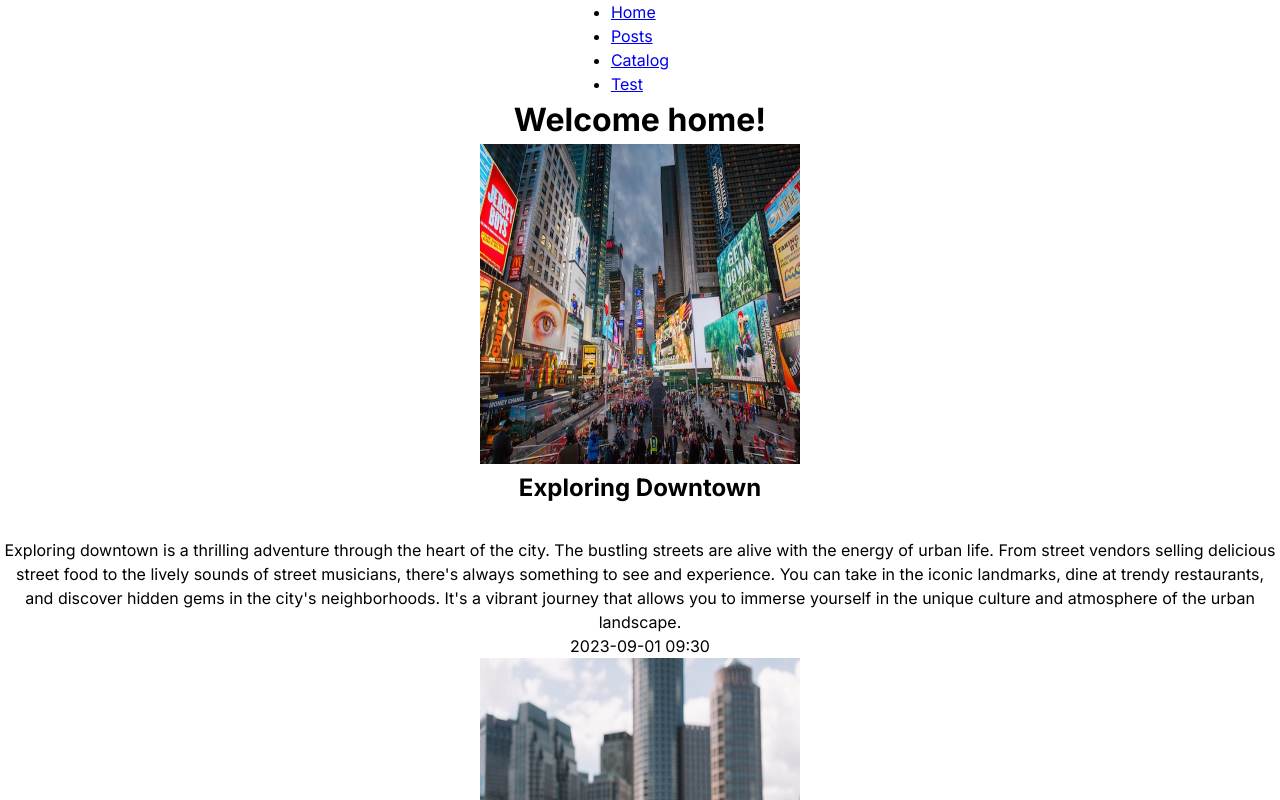
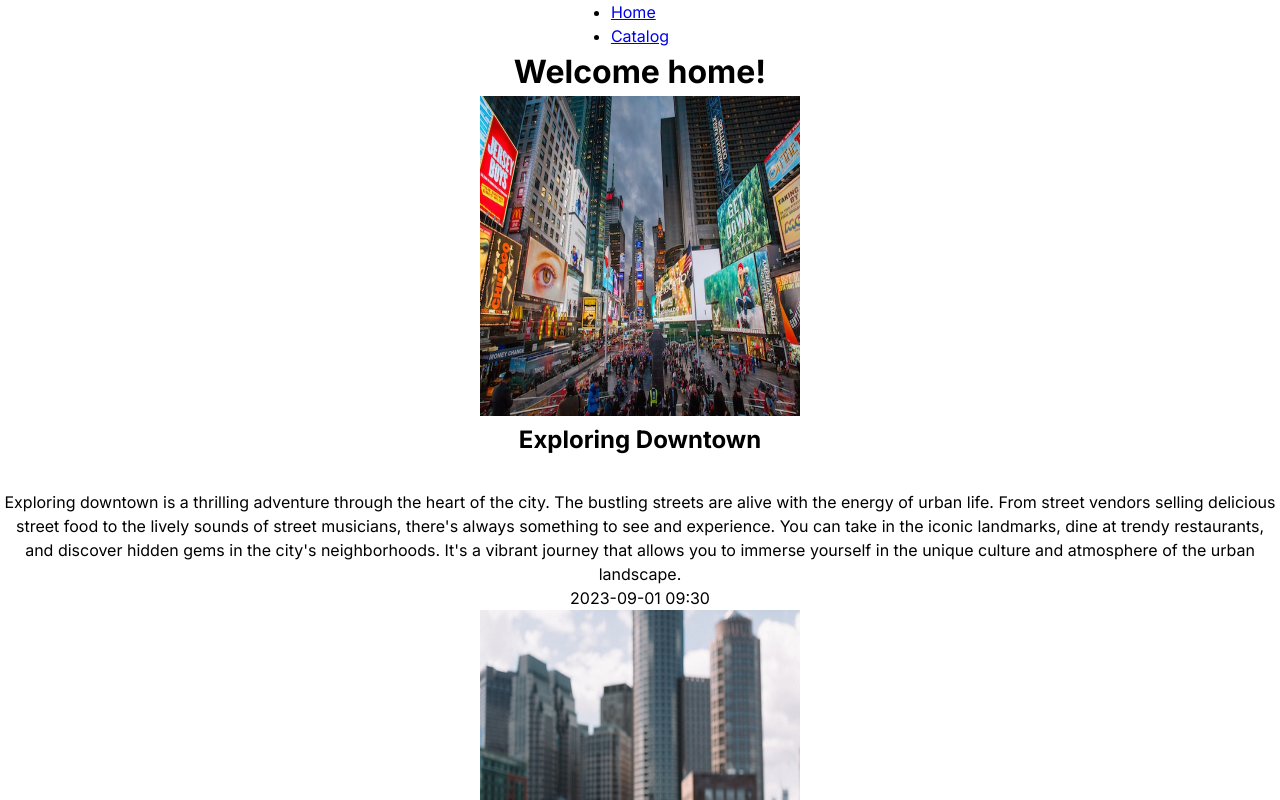
Before and after one commit to SKodehode/blog, a React (Vite) app: page / in a window 1280 px wide. Shown: the top 800 px of the page. Built offline with nearby package versions, Linux system fonts and the light colour scheme.

Commit message:
Made minor changes to the site. Removed test links from the navbar.

```diff
--- a/src/components/layout/header/NavBar.jsx
+++ b/src/components/layout/header/NavBar.jsx
@@ -6,9 +6,7 @@ function NavBar() {
             <nav>
                 <ul>
                     <li><Link to="/">Home</Link></li>
-                    <li><Link to="/post">Posts</Link></li>
                     <li><Link to="/catalog">Catalog</Link></li>
-                    <li><Link to="/blog/:id">Test</Link></li>
                 </ul>
             </nav>
         </>
--- a/src/main.jsx
+++ b/src/main.jsx
@@ -1,5 +1,6 @@
 import React from 'react'
 import ReactDOM from 'react-dom/client'
+import { BrowserRouter } from 'react-router-dom'
 import "./styles/index.css"
 import AppRouter from './pages/Router'
 
@@ -25,6 +26,8 @@ import AppRouter from './pages/Router'
 
 ReactDOM.createRoot(document.getElementById('root')).render(
   <React.StrictMode>
-    <AppRouter />
+    <BrowserRouter>
+      <AppRouter />
+    </BrowserRouter>
   </React.StrictMode>,
 )
--- a/src/pages/Router.jsx
+++ b/src/pages/Router.jsx
@@ -1,7 +1,8 @@
-import { BrowserRouter as Router, Routes, Route } from 'react-router-dom';
+import { Routes, Route } from 'react-router-dom';
 import Home from "./Home";
 import Catalog from './Catalog';
 import Post from './Post';
+import ErrorPage from './Error';
 
 /**
  * AppRouter is a function responsible for rendering this website's pages.
@@ -11,8 +12,6 @@ import Post from './Post';
 function AppRouter() {
     return(
         <>
-        {/* Router aka BrowserRouter is a component that provides a routing context for this entire site. */}
-        <Router>
             {/* Routes is a sub component in routing below BrowserRouter that is used to define our different routes. */}
             <Routes>
                 {/* The Route components are used to create a page by defining it's url path in the path property and which elements this page should load in the element property. */}
@@ -23,8 +22,8 @@ function AppRouter() {
                 {/* Post/:id is responsible for rendering a blog post's contents. It is one page rendering one post at a time depending on which link the user clicks on. */}
                 {/* Each post has a unique link generated with own id based off of the id property in the post object array. */}
                 <Route path="/post/:id" element={<Post/>}/>
+                <Route path="*" element={<ErrorPage/>}/>
             </Routes>
-        </Router>
         </>
     )
 }
```
